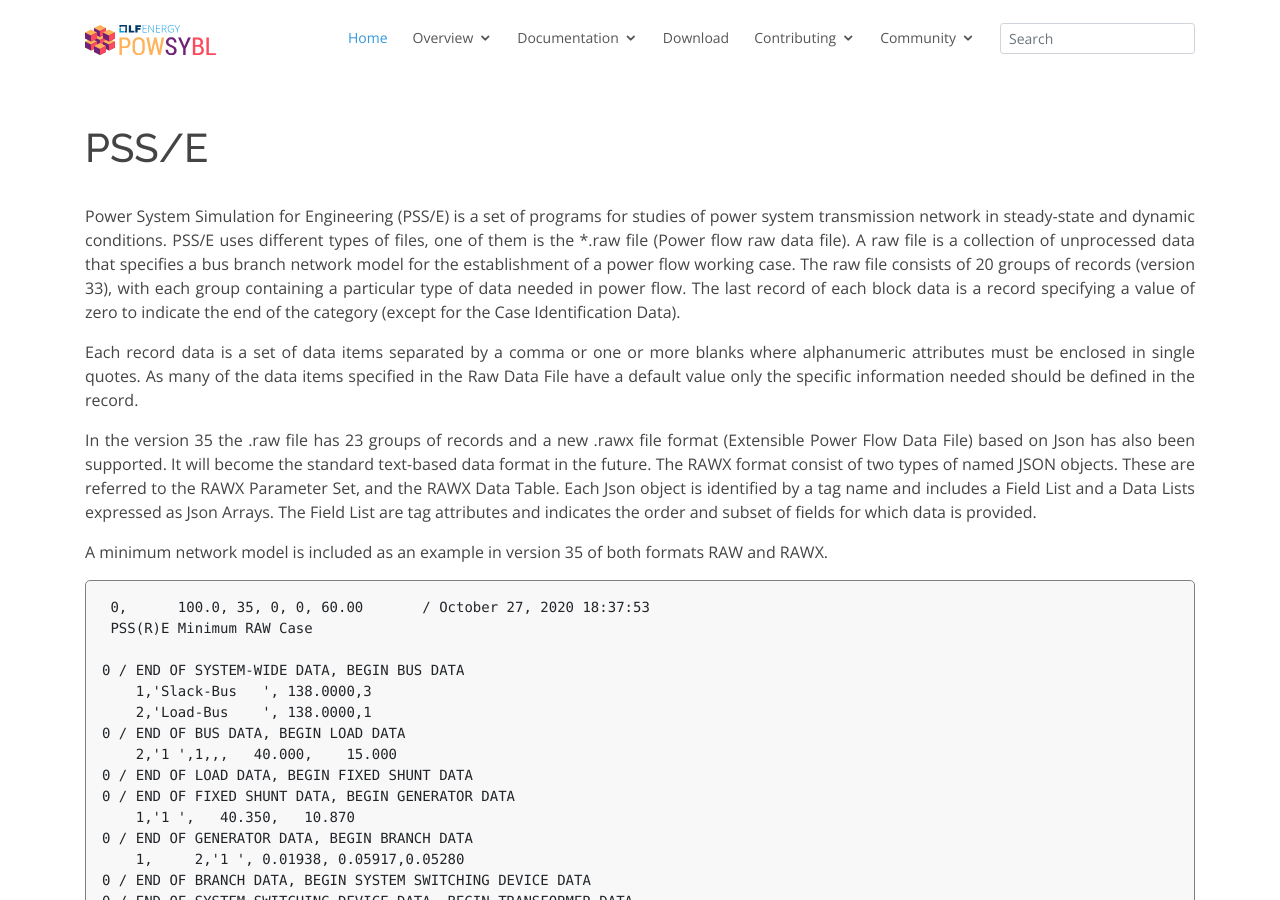
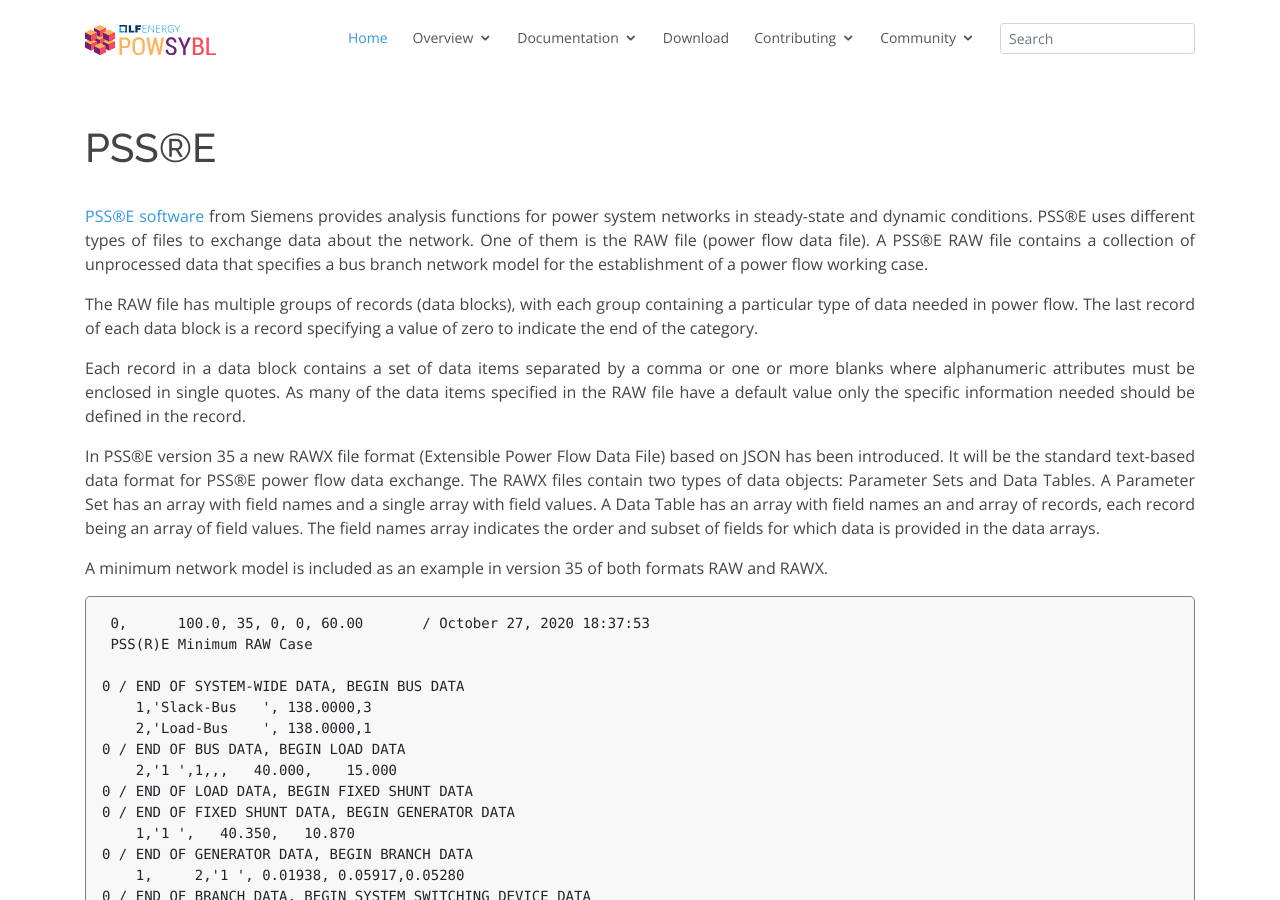
Before and after one commit to powsybl/powsybl.github.io, a Jekyll site: the page built from pages/documentation/grid/formats/psse.md, in a window 1280 px wide and 900 px high. Built offline with Jekyll 4.4.1, drawn with Linux system fonts in a browser that asks for light colours; our own code applies the rules of GitHub Pages for plain Markdown files; some of the changed text lies outside the part shown.

Commit message:
minor edits: refer to Siemens, use proper name PSS(R)E

````diff
--- a/pages/documentation/grid/formats/psse.md
+++ b/pages/documentation/grid/formats/psse.md
@@ -2,14 +2,14 @@
 layout: default
 ---
 
-# PSS/E
+# PSS®E
+[PSS®E software](https://new.siemens.com/global/en/products/energy/energy-automation-and-smart-grid/pss-software/pss-e.html) from Siemens provides analysis functions for power system networks in steady-state and dynamic conditions. PSS®E uses different types of files to exchange data about the network. One of them is the RAW file (power flow data file). A PSS®E RAW file contains a collection of unprocessed data that specifies a bus branch network model for the establishment of a power flow working case.
 
-Power System Simulation for Engineering (PSS/E) is a set of programs for studies of power system transmission network in steady-state and dynamic conditions. PSS/E uses different types of files, one of them is the *.raw file (Power flow raw data file). A raw file is a collection of unprocessed data that specifies a bus branch network model for the establishment of a power flow working case.
-The raw file consists of 20 groups of records (version 33), with each group containing a particular type of data needed in power flow. The last record of each block data is a record specifying a value of zero to indicate the end of the category (except for the Case Identification Data).
+The RAW file has multiple groups of records (data blocks), with each group containing a particular type of data needed in power flow. The last record of each data block is a record specifying a value of zero to indicate the end of the category.
 
-Each record data is a set of data items separated by a comma or one or more blanks where alphanumeric attributes must be enclosed in single quotes. As many of the data items specified in the Raw Data File have a default value only the specific information needed should be defined in the record.
+Each record in a data block contains a set of data items separated by a comma or one or more blanks where alphanumeric attributes must be enclosed in single quotes. As many of the data items specified in the RAW file have a default value only the specific information needed should be defined in the record.
 
-In the version 35 the .raw file has 23 groups of records and a new .rawx file format (Extensible Power Flow Data File) based on Json has also been supported. It will become the standard text-based data format in the future. The RAWX format consist of two types of named JSON objects. These are referred to the RAWX Parameter Set, and the RAWX Data Table. Each Json object is identified by a tag name and includes a Field List and a Data Lists expressed as Json Arrays. The Field List are tag attributes and indicates the order and subset of fields for which data is provided.
+In PSS®E version 35 a new RAWX file format (Extensible Power Flow Data File) based on JSON has been introduced. It will be the standard text-based data format for PSS®E power flow data exchange. The RAWX files contain two types of data objects: Parameter Sets and Data Tables. A Parameter Set has an array with field names and a single array with field values. A Data Table has an array with field names an and array of records, each record being an array of field values. The field names array indicates the order and subset of fields for which data is provided in the data arrays.
 
 A minimum network model is included as an example in version 35 of both formats RAW and RAWX.
 
@@ -84,19 +84,18 @@
 ```
 
 ## Import
-
-The import package allows for the import and conversion of a PSS/E file into an IIDM grid model. The current implementation supports RAW format for versions 33 and 35 and RAWX format for version 35. Import process is done in three steps:
+The import module reads and converts a PSS®E power flow data file to the PowSyBl grid model. The current implementation supports RAW format for versions 33 and 35 and RAWX format for version 35. The import process is performed in three steps:
 - Read input file.
 - Validate input data.
-- Convert input data into IIDM.
+- Convert input data into PowSyBl grid model.
 
-First, input data is obtained by reading and parsing the input file and as result a PSS/E model is created in memory. This model can be envisioned as a set of java classes where each category block of the PSS/E model is associated with a specific java class that describes all their attributes or data items. Then, some inconsistency checks are performed on this model and finally, only if the validation succeeded the PSS/E grid model is converted into an IIDM grid model.
+First, input data is obtained by reading and parsing the input file and as result a PS®SE model is created in memory. This model can be viewed as a set of Java classes where each data block of the PSS®E model is associated with a specific Java class that describes all their attributes or data items. Then, some inconsistency checks are performed on this model. If the validation succeeds the PSS®E model is converted to a PowSyBl grid model.
 
 ### Options
-These properties can be defined in the configuration file in the [import-export-parameters-default-value](../../user/configuration/import-export-parameters-default-value.md) module.
+Parameters for the import can be defined in the configuration file in the [import-export-parameters-default-value](../../user/configuration/import-export-parameters-default-value.md) module.
 
 **psse.import.ignore-base-voltage**
-The `psse.import.ignore-base-voltage` property is an optional property that defines if the importer should ignore the base voltage information present in the PSS/E file. The default value is `false`.
+The `psse.import.ignore-base-voltage` property is an optional property that defines if the importer should ignore the base voltage information present in the PSS®E file. The default value is `false`.
 
 ### Inconsistency checks
 -<span style="color: red">TODO</span>
--- a/pages/documentation/index.html
+++ b/pages/documentation/index.html
@@ -184,7 +184,7 @@
         </div>
     </div>
 
-    <!-- PSS/E -->
+    <!-- PSS®E -->
     <div class="col-lg-4 col-sm-6 my-2">
         <div class="media documentation_item">
             <div class="doc-icon align-self-start">
@@ -192,9 +192,9 @@
             </div>
             <div class="media-body">
                 <a href="grid/formats/psse.html">
-                    <h5>PSS/E</h5>
+                    <h5>PSS®E</h5>
                 </a>
-                <p>The internal data model of PSS/E.</p>
+                <p>Data required for power flow analysis on Siemens PSS®E software.</p>
             </div>
         </div>
     </div>
````
